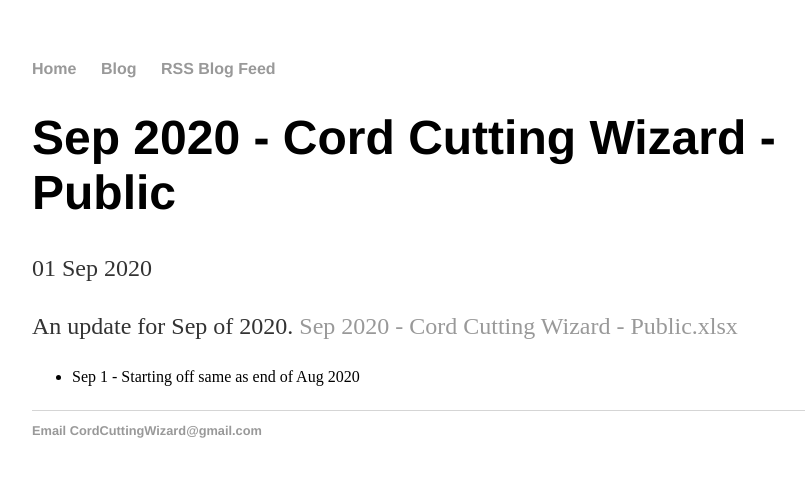
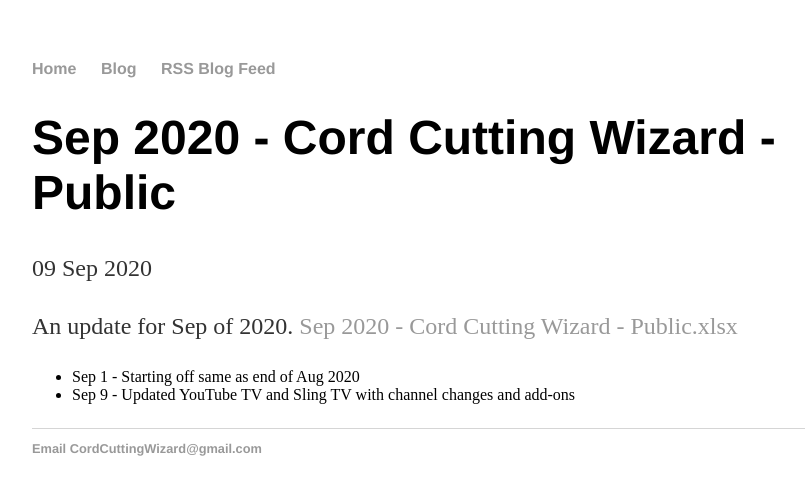
Before and after one commit to wjhladik/wjhladik.github.io, a Jekyll site: the page built from _posts/2020-09-09-Sep-2020-Cord-Cutting-Wizard-Public.md, in a window 1280 px wide. Shown: the top 495 px of the page, without its empty margins (160-965 px from the left). Built offline with Jekyll 4.4.1, drawn with Linux system fonts in a browser that asks for light colours.

Commit message:
Update and rename 2020-09-01-Sep-2020-Cord-Cutting-Wizard-Public.md to 2020-09-09-Sep-2020-Cord-Cutting-Wizard-Public.md

```diff
--- a/_posts/2020-09-01-Sep-2020-Cord-Cutting-Wizard-Public.md
+++ b/_posts/2020-09-09-Sep-2020-Cord-Cutting-Wizard-Public.md
@@ -1,9 +1,10 @@
 ---
 layout: post
 title: "Sep 2020 - Cord Cutting Wizard - Public"
-date: 2020-09-01
+date: 2020-09-09
 ---
 <p>An update for Sep of 2020. <a href="/Sep 2020 - Cord Cutting Wizard - Public.xlsx">Sep 2020 - Cord Cutting Wizard - Public.xlsx</a>
   <p>
     <ul>
       <li>Sep 1 - Starting off same as end of Aug 2020
+      <li>Sep 9 - Updated YouTube TV and Sling TV with channel changes and add-ons
```
